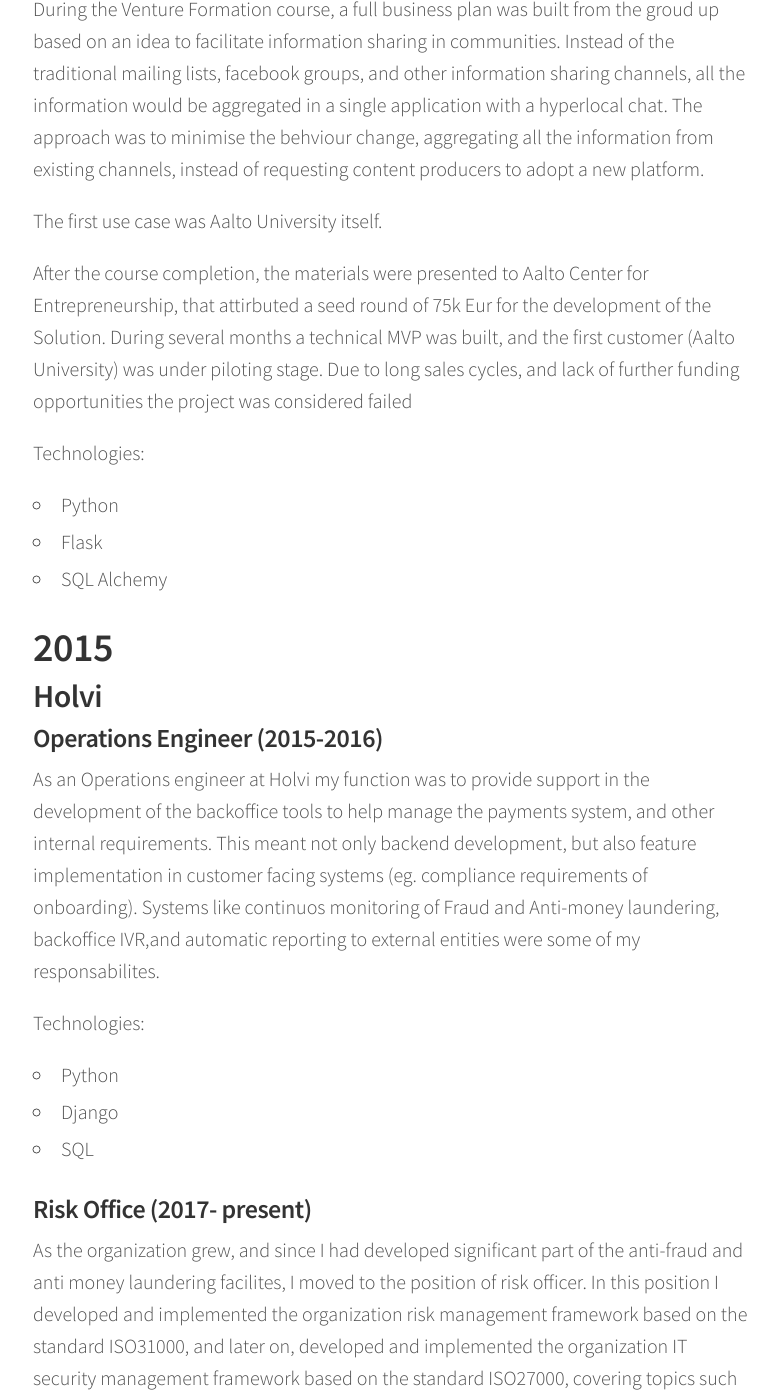
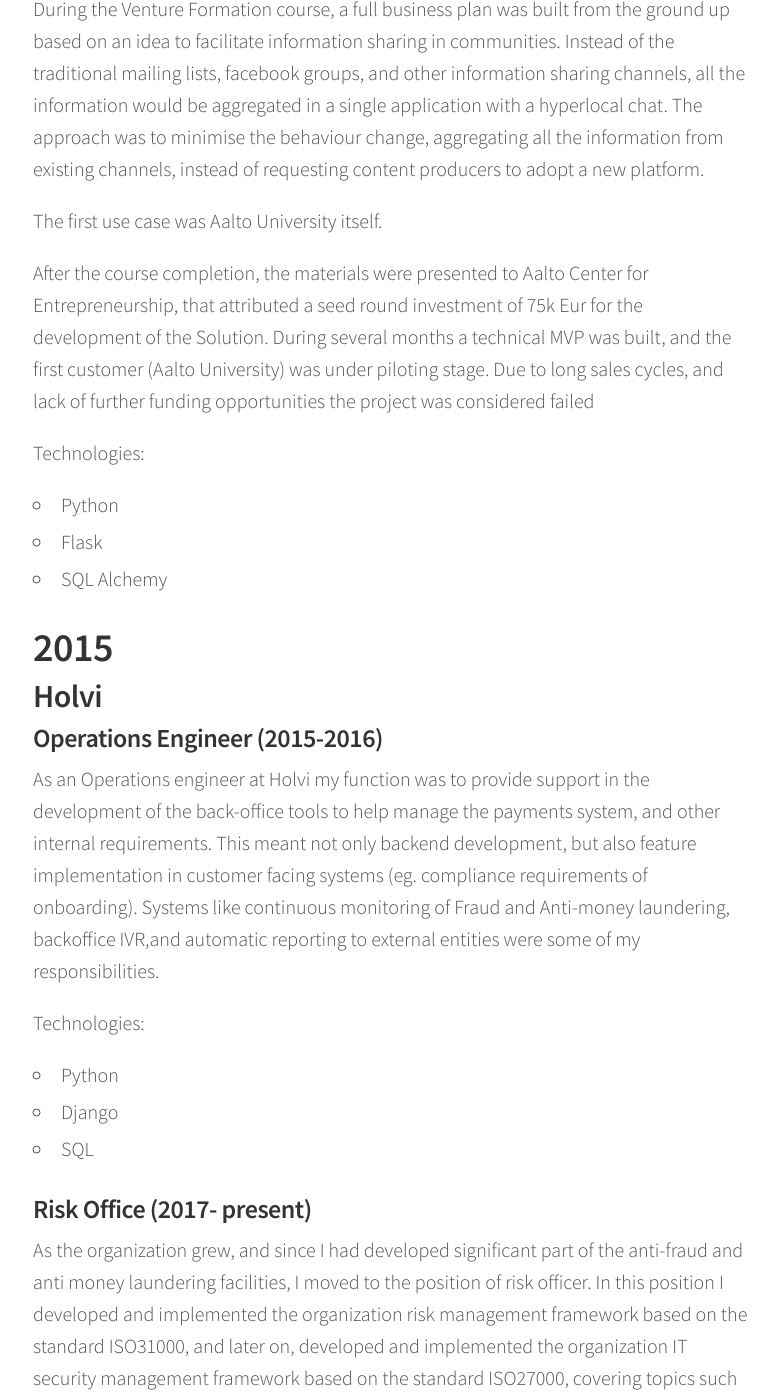
Before and after one commit to sergioisidoro/about-me, a Jekyll site: the page built from cv.md, in a window 1280 px wide and 1400 px high, scrolled down 2272 px. Shown: the whole window, without its empty margins (247-1025 px from the left). Built offline with Jekyll 4.4.1, drawn with Linux system fonts in a browser that asks for light colours; our own code applies the rules of GitHub Pages for plain Markdown files; some of the changed text lies outside the part shown.

Commit message:
Typo fixing

```diff
--- a/cv.md
+++ b/cv.md
@@ -53,13 +53,13 @@ Non completed courses:
 
 # 2014
 ## Noticed - A news and information aggregator for communities (CTO)
-During the Venture Formation course, a full business plan was built from the groud up based on an idea to facilitate information sharing in communities.
+During the Venture Formation course, a full business plan was built from the ground up based on an idea to facilitate information sharing in communities.
 Instead of the traditional mailing lists, facebook groups, and other information sharing channels, all the information would be aggregated in a single application with a hyperlocal chat.
-The approach was to minimise the behviour change, aggregating all the information from existing channels, instead of requesting content producers to adopt a new platform.
+The approach was to minimise the behaviour change, aggregating all the information from existing channels, instead of requesting content producers to adopt a new platform.
 
 The first use case was Aalto University itself.
 
-After the course completion, the materials were presented to Aalto Center for Entrepreneurship, that attirbuted a seed round of 75k Eur for the development of the Solution.
+After the course completion, the materials were presented to Aalto Center for Entrepreneurship, that attributed a seed round investment of 75k Eur for the development of the Solution.
 During several months a technical MVP was built, and the first customer (Aalto University) was under piloting stage.
 Due to long sales cycles, and lack of further funding opportunities the project was considered failed
 
@@ -72,7 +72,7 @@ Technologies:
 ## Holvi
 
 ### Operations Engineer (2015-2016)
-As an Operations engineer at Holvi my function was to provide support in the development of the backoffice tools to help manage the payments system, and other internal requirements. This meant not only backend development, but also feature implementation in customer facing systems (eg. compliance requirements of onboarding). Systems like continuos monitoring of Fraud and Anti-money laundering, backoffice IVR,and automatic reporting to external entities were some of my responsabilites.
+As an Operations engineer at Holvi my function was to provide support in the development of the back-office tools to help manage the payments system, and other internal requirements. This meant not only backend development, but also feature implementation in customer facing systems (eg. compliance requirements of onboarding). Systems like continuous monitoring of Fraud and Anti-money laundering, backoffice IVR,and automatic reporting to external entities were some of my responsibilities.
 
 Technologies:
 * Python
@@ -80,9 +80,9 @@ Technologies:
 * SQL
 
 ### Risk Office (2017- present)
-As the organization grew, and since I had developed significant part of the anti-fraud and anti money laundering facilites, I moved to the position of risk officer. In this position I developed and implemented the organization risk management framework based on the standard ISO31000, and later on, developed and implemented the organization IT security management framework based on the standard ISO27000, covering topics such as physical security, authentication mechanisms of Customer Support, training schedules, as well as Change management policies.
+As the organization grew, and since I had developed significant part of the anti-fraud and anti money laundering facilities, I moved to the position of risk officer. In this position I developed and implemented the organization risk management framework based on the standard ISO31000, and later on, developed and implemented the organization IT security management framework based on the standard ISO27000, covering topics such as physical security, authentication mechanisms of Customer Support, training schedules, as well as Change management policies.
 
-I built a Risk registry using JIRA to track and assign owers to threats to the organization, that included automatic report genration for stakeholders.
+I built a Risk registry using JIRA to track and assign owners to threats to the organization, that included automatic report generation for stakeholders.
 
 Technologies:
 * JIRA + Confluence
```
Also changed, not shown: other parts of cv.md (+8 -7 lines).
